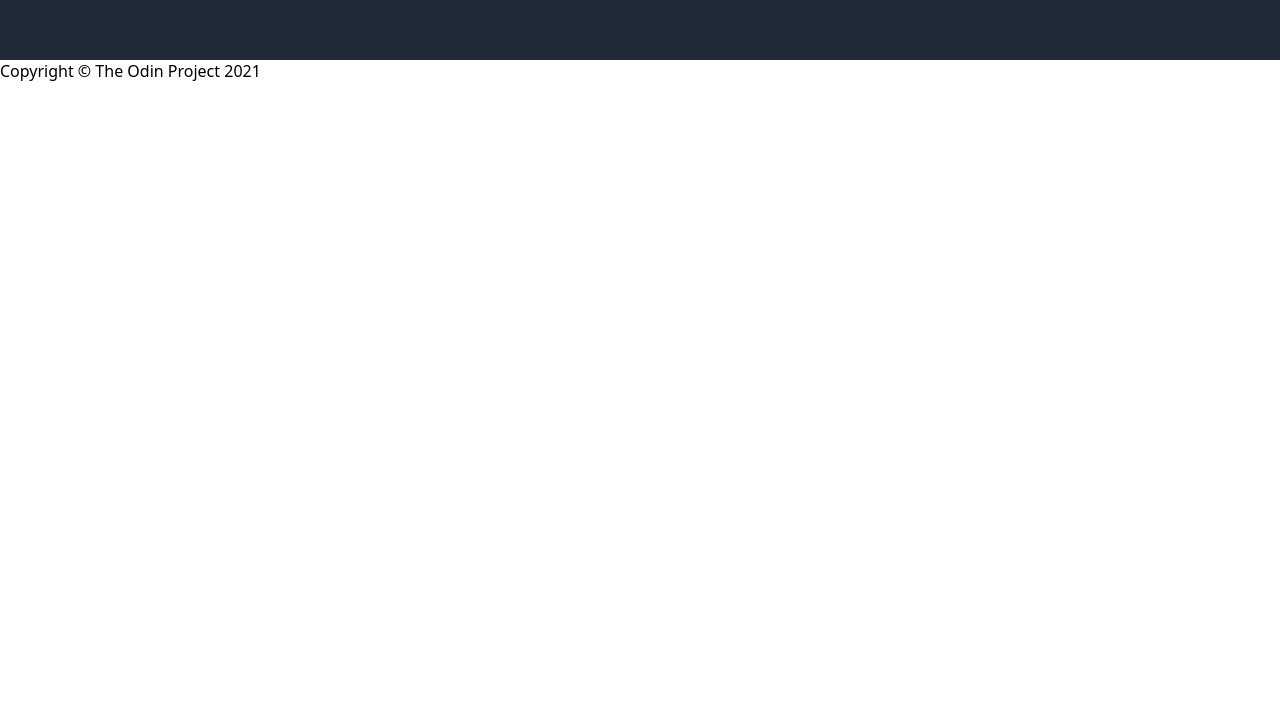
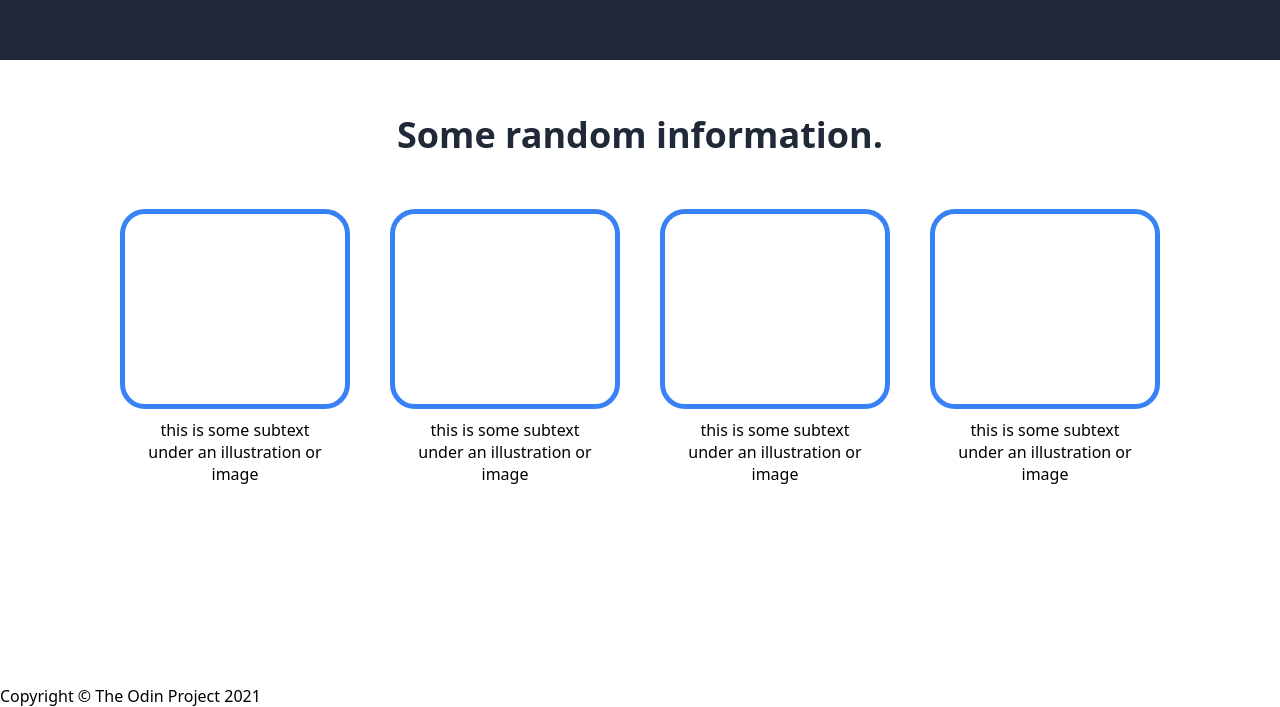
Before and after one commit to PrinceAJ17/LandingPage, a plain HTML site: page index.html in a window 1280 px wide. Shown: the part 696-1403 px from the top of the page. Before the commit the page ends 800 px from the top, so only its background shows below. Drawn offline with Linux system fonts and the light colour scheme; files whose address does not match are found by name.

Commit message:
Finished tab2

```diff
--- a/index.html
+++ b/index.html
@@ -43,7 +43,37 @@
             </div>
             </div>
         </div>
-        <div class="tab2"></div>
+        <div class="tab2">
+            <div class="m2">
+                Some random information.
+            </div>
+            <div class="s2">
+                <div class="box-and-text">
+                    <div class="s3box"></div>
+                    <div class="box-text">
+                        this is some subtext under an illustration or image
+                    </div>
+                </div>
+                <div class="box-and-text">
+                    <div class="s3box"></div>
+                    <div class="box-text">
+                        this is some subtext under an illustration or image
+                    </div>
+                </div>
+                <div class="box-and-text">
+                    <div class="s3box"></div>
+                    <div class="box-text">
+                        this is some subtext under an illustration or image
+                    </div>
+                </div>
+                <div class="box-and-text">
+                    <div class="s3box"></div>
+                    <div class="box-text">
+                        this is some subtext under an illustration or image
+                    </div>
+                </div>
+            </div>
+        </div>
         <div class="tab3"></div>
         <div class="tab4"></div>
     </div>
--- a/styles.css
+++ b/styles.css
@@ -14,6 +14,8 @@ a {
     font-size: 18px;
     color: #e5e7eb;
 }
+
+/* HEADER STYLE */
 
 .header{
     background-color: #1f2937;
@@ -36,6 +38,8 @@ a {
     margin-right: 200px;
 }
 
+/* CONTAINER STYLE */
+/* TAB1 STYLE */
 
 
 .tab1{
@@ -89,3 +93,50 @@ img{
     margin-bottom: 200px;
     margin-right: 200px;
 }
+
+/* TAB2 STYLE */
+.tab2{
+    display: flex;
+    flex-direction: column;
+    align-items: center;
+}
+
+.m2{
+    display: flex;
+    font-size: 36px;
+    font-weight: bolder;
+    color: #1f2937;
+    padding-top: 50px;
+    padding-bottom: 50px;
+}
+
+.s2{
+    display: flex;
+    flex-direction: row;
+    justify-content: center;
+    gap: 40px;
+    margin-bottom: 200px;
+
+
+}
+
+.box-and-text{
+    display: flex;
+    flex-direction: column;
+    align-items: center;
+    gap: 10px;
+}
+
+.s3box{
+    border-radius: 25px;
+    border: 5px solid #3882f6;
+    padding: 20px;
+    width: 180px;
+    height: 150px;
+    margin: auto;
+}
+
+.box-text{
+    width: 180px;
+    text-align: center;
+}
```
